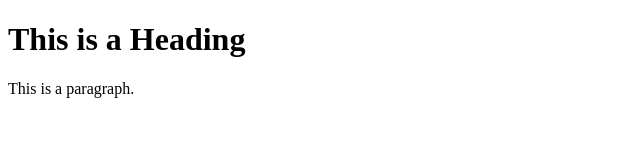
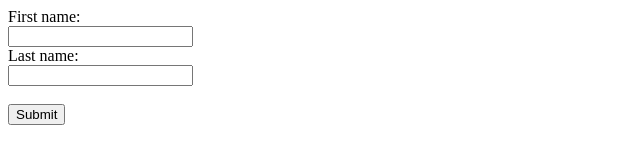
Before and after one commit to drixpiatos/sample, a plain HTML site: page index.html in a window 1280 px wide. Shown: the whole page, without its empty margins (0-640 px from the left). Drawn offline with Linux system fonts and the light colour scheme.

Commit message:
Update index.html

```diff
--- a/index.html
+++ b/index.html
@@ -1,12 +1,16 @@
 <!DOCTYPE html>
 <html>
-<head>
-<title>Page Title</title>
-</head>
 <body>
 
-<h1>This is a Heading</h1>
-<p>This is a paragraph.</p>
+<form action="action_page.php">
+First name:<br>
+<input type="text" name="firstname">
+<br>
+Last name:<br>
+<input type="text" name="lastname">
+<br><br>
+<input type="submit">
+</form>
 
 </body>
 </html>
```
